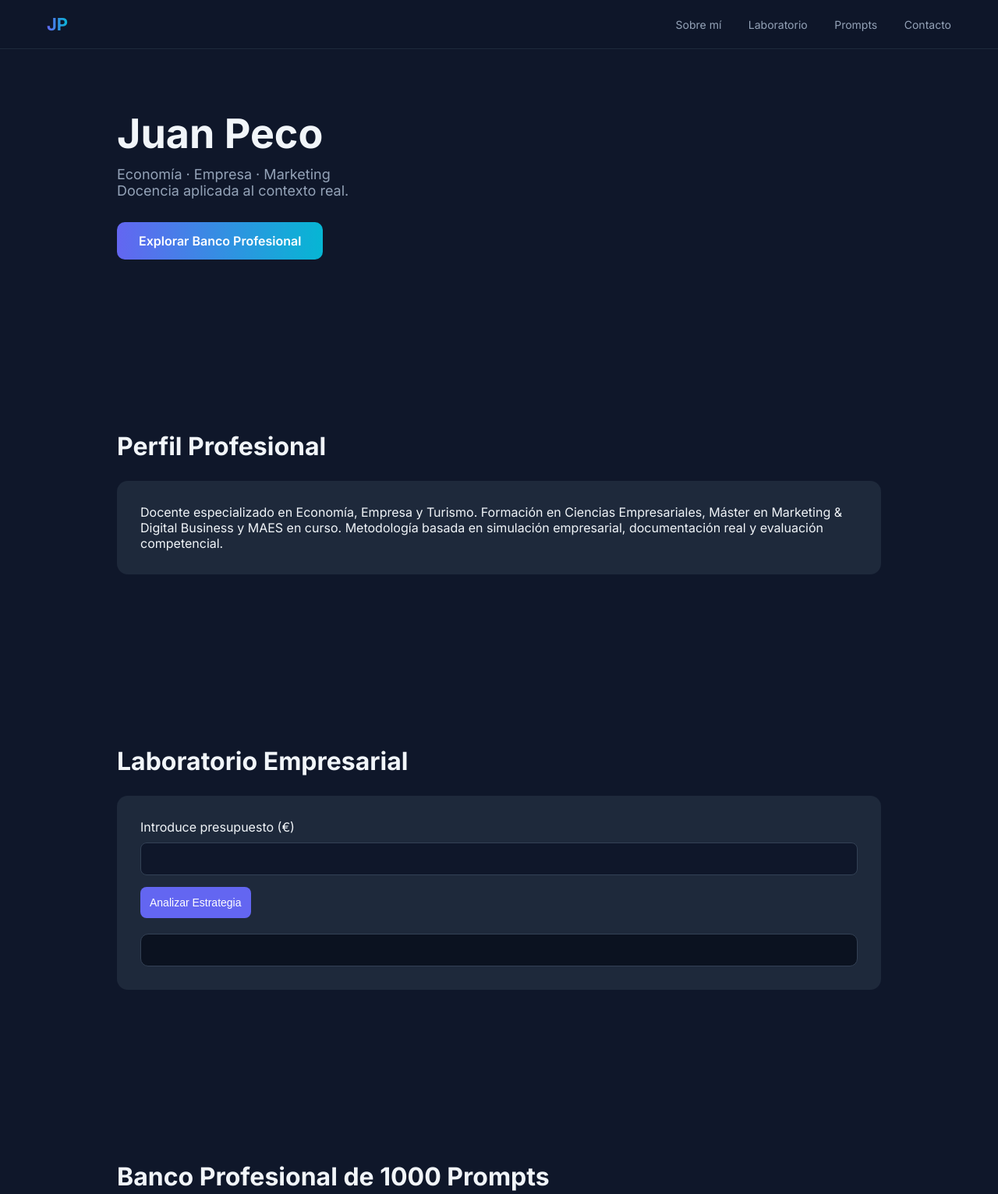
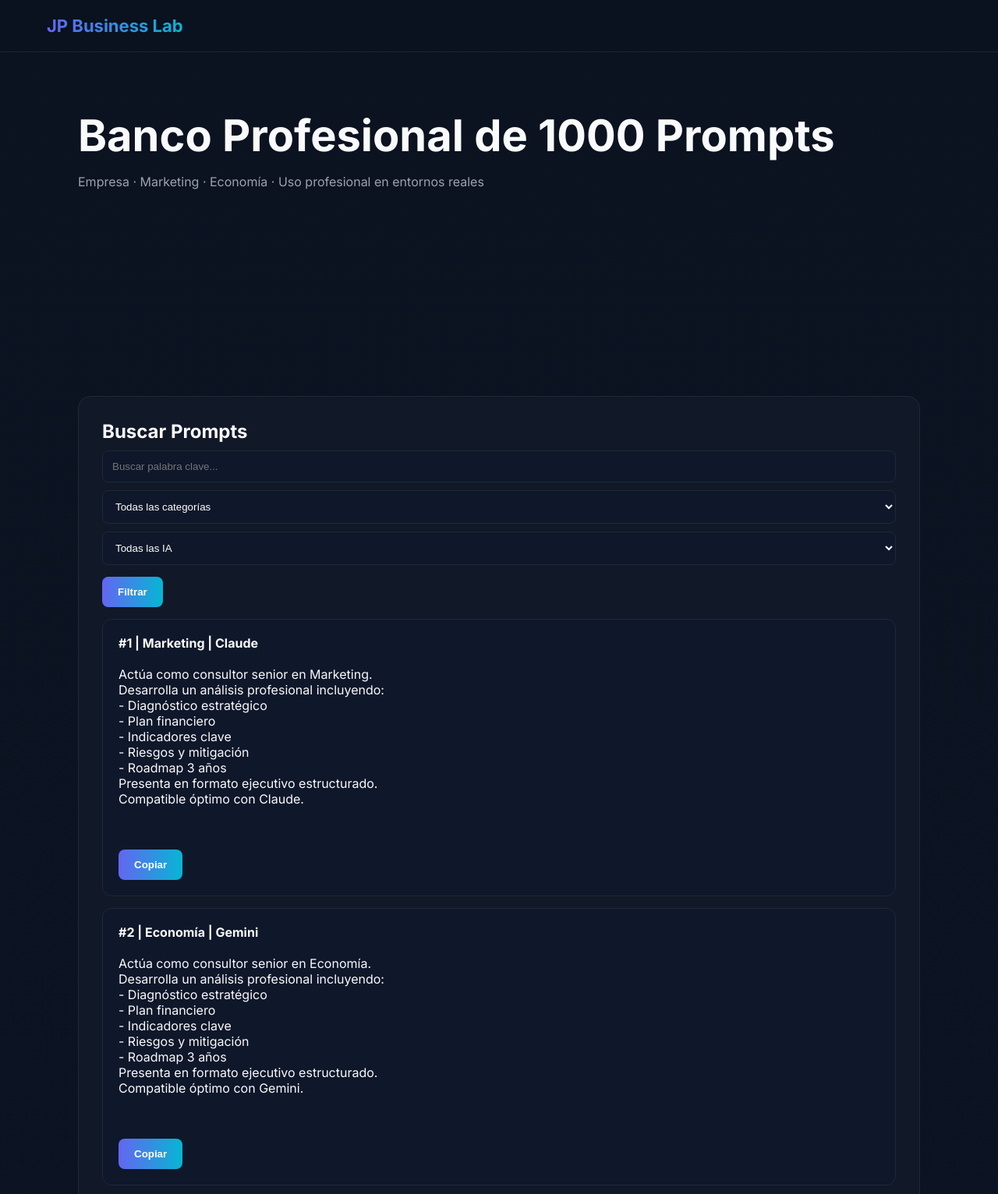
Before and after one commit to juanpeco/promptbank, a plain HTML site: page index.html in a window 1280 px wide. Shown: the top 1532 px of the page at 78% size. Drawn offline with Linux system fonts and the light colour scheme.

Commit message:
Update index.html

```diff
--- a/index.html
+++ b/index.html
@@ -3,39 +3,41 @@
 <head>
 <meta charset="UTF-8">
 <meta name="viewport" content="width=device-width, initial-scale=1.0">
-<title>Juan Peco | Economía · Empresa · Marketing</title>
+<title>Juan Peco | Business Prompt Lab</title>
 
-<meta name="description" content="Docente de Economía, Empresa y Marketing. Laboratorio interactivo y banco profesional de 1000 prompts empresariales.">
-<meta name="keywords" content="Profesor Economía Murcia, Docente Empresa FP Murcia, Marketing educativo">
+<meta name="description" content="Banco profesional de 1000 prompts empresariales. Economía, marketing y empresa.">
+<meta name="keywords" content="Profesor Economía Murcia, Prompts Empresa, Marketing, FP Empresa">
 
 <link href="https://fonts.googleapis.com/css2?family=Inter:wght@400;600;700&display=swap" rel="stylesheet">
 
 <style>
 :root{
---bg:#0f172a;
---card:#1e293b;
+--bg:#0b1220;
+--card:#111827;
+--border:#1f2937;
 --accent:#6366f1;
 --accent2:#06b6d4;
---text:#f1f5f9;
---muted:#94a3b8;
+--text:#f9fafb;
+--muted:#9ca3af;
 }
 
-*{margin:0;padding:0;box-sizing:border-box;}
+*{margin:0;padding:0;box-sizing:border-box}
 body{
 font-family:'Inter',sans-serif;
-background:var(--bg);
+background:linear-gradient(180deg,#0b1220,#0f172a);
 color:var(--text);
 }
 
 nav{
 position:fixed;
 width:100%;
-background:rgba(15,23,42,0.95);
-padding:18px 60px;
+background:rgba(11,18,32,0.85);
+backdrop-filter:blur(12px);
+padding:20px 60px;
 display:flex;
 justify-content:space-between;
 align-items:center;
-border-bottom:1px solid #1e293b;
+border-bottom:1px solid var(--border);
 z-index:1000;
 }
 
@@ -47,90 +49,69 @@ background:linear-gradient(90deg,var(--accent),var(--accent2));
 -webkit-text-fill-color:transparent;
 }
 
-nav a{
-color:var(--muted);
-text-decoration:none;
-margin-left:30px;
-font-size:14px;
-}
-
-nav a:hover{color:white;}
-
 section{
-padding:140px 60px 80px 60px;
-max-width:1100px;
+padding:140px 60px 80px;
+max-width:1200px;
 margin:auto;
 }
 
 .hero h1{
-font-size:52px;
-margin-bottom:10px;
+font-size:56px;
+margin-bottom:15px;
 }
 
 .hero p{
 color:var(--muted);
-font-size:18px;
-margin-bottom:30px;
-}
-
-.btn{
-background:linear-gradient(90deg,var(--accent),var(--accent2));
-padding:14px 28px;
-border-radius:10px;
-color:white;
-text-decoration:none;
-font-weight:600;
-display:inline-block;
+margin-bottom:25px;
 }
 
 .card{
 background:var(--card);
+border:1px solid var(--border);
+border-radius:16px;
 padding:30px;
-border-radius:14px;
 margin-top:20px;
+transition:0.3s ease;
 }
 
-h2{
-margin-bottom:25px;
-font-size:32px;
+.card:hover{
+transform:translateY(-5px);
 }
 
-input, select, button{
+input,select{
+width:100%;
 padding:12px;
+margin-top:10px;
+background:#0f172a;
+border:1px solid var(--border);
 border-radius:8px;
-border:none;
-margin-top:10px;
-font-size:14px;
-}
-
-input, select{
-width:100%;
-background:#0f172a;
 color:white;
-border:1px solid #334155;
 }
 
 button{
-background:var(--accent);
+background:linear-gradient(90deg,var(--accent),var(--accent2));
+border:none;
+padding:12px 20px;
+border-radius:8px;
+margin-top:15px;
 color:white;
 cursor:pointer;
-margin-top:15px;
+font-weight:600;
 }
 
-.prompt-box{
-margin-top:20px;
-background:#0b1220;
+.prompt{
+margin-top:15px;
 padding:20px;
-border-radius:10px;
+background:#0f172a;
+border-radius:12px;
+border:1px solid var(--border);
 white-space:pre-wrap;
-border:1px solid #334155;
 }
 
 footer{
 text-align:center;
 padding:60px;
 color:var(--muted);
-font-size:14px;
 }
 </style>
 </head>
@@ -138,64 +119,38 @@ font-size:14px;
 <body>
 
 <nav>
-<div class="logo">JP</div>
-<div>
-<a href="#sobre">Sobre mí</a>
-<a href="#laboratorio">Laboratorio</a>
-<a href="#prompts">Prompts</a>
-<a href="#contacto">Contacto</a>
-</div>
+<div class="logo">JP Business Lab</div>
 </nav>
 
 <section class="hero">
-<h1>Juan Peco</h1>
-<p>Economía · Empresa · Marketing<br>Docencia aplicada al contexto real.</p>
-<a href="#prompts" class="btn">Explorar Banco Profesional</a>
+<h1>Banco Profesional de 1000 Prompts</h1>
+<p>Empresa · Marketing · Economía · Uso profesional en entornos reales</p>
 </section>
 
-<section id="sobre">
-<h2>Perfil Profesional</h2>
+<section>
 <div class="card">
-Docente especializado en Economía, Empresa y Turismo.
-Formación en Ciencias Empresariales, Máster en Marketing & Digital Business y MAES en curso.
-Metodología basada en simulación empresarial, documentación real y evaluación competencial.
-</div>
-</section>
+<h2>Buscar Prompts</h2>
 
-<section id="laboratorio">
-<h2>Laboratorio Empresarial</h2>
-<div class="card">
-<label>Introduce presupuesto (€)</label>
-<input type="number" id="budget">
-<button onclick="analyzeBudget()">Analizar Estrategia</button>
-<div id="budgetResult" class="prompt-box"></div>
-</div>
-</section>
+<input type="text" id="search" placeholder="Buscar palabra clave...">
 
-<section id="prompts">
-<h2>Banco Profesional de 1000 Prompts</h2>
-
-<div class="card">
-<label>Categoría</label>
 <select id="category">
-<option value="">Selecciona categoría</option>
-<option value="empresa">Empresa</option>
-<option value="marketing">Marketing</option>
-<option value="economia">Economía</option>
+<option value="">Todas las categorías</option>
+<option value="Empresa">Empresa</option>
+<option value="Marketing">Marketing</option>
+<option value="Economía">Economía</option>
 </select>
 
-<button onclick="generatePrompt()">Generar Prompt Profesional</button>
+<select id="aiFilter">
+<option value="">Todas las IA</option>
+<option value="ChatGPT">ChatGPT</option>
+<option value="Claude">Claude</option>
+<option value="Gemini">Gemini</option>
+</select>
 
-<div id="promptOutput" class="prompt-box"></div>
-</div>
-</section>
+<button onclick="filterPrompts()">Filtrar</button>
 
-<section id="contacto">
-<h2>Contacto</h2>
-<div class="card">
-Murcia, España<br>
-contacto@juanpeco.es<br>
-juanpeco.es
+<div id="results"></div>
+
 </div>
 </section>
 
@@ -204,60 +159,70 @@ juanpeco.es
 </footer>
 
 <script>
-function analyzeBudget(){
-let b = document.getElementById("budget").value;
-let result = "";
+const categories = ["Empresa","Marketing","Economía"];
+const ais = ["ChatGPT","Claude","Gemini"];
 
-if(b < 10000){
-result = "Estrategia: Microempresa local con bajo CAPEX y marketing orgánico.";
-}
-else if(b < 50000){
-result = "Estrategia: PYME digital escalable con inversión en marketing y automatización.";
-}
-else{
-result = "Estrategia: Empresa estructurada con expansión regional y plan financiero 3 años.";
+let prompts = [];
+
+// Generador real de 1000 prompts estructurados
+for(let i=1;i<=1000;i++){
+let cat = categories[i%3];
+let ai = ais[i%3];
+
+prompts.push({
+id:i,
+category:cat,
+ai:ai,
+text:`Actúa como consultor senior en ${cat}.
+Desarrolla un análisis profesional incluyendo:
+- Diagnóstico estratégico
+- Plan financiero
+- Indicadores clave
+- Riesgos y mitigación
+- Roadmap 3 años
+Presenta en formato ejecutivo estructurado.
+Compatible óptimo con ${ai}.`
+});
 }
 
-document.getElementById("budgetResult").innerText = result;
+function filterPrompts(){
+let search = document.getElementById("search").value.toLowerCase();
+let cat = document.getElementById("category").value;
+let ai = document.getElementById("aiFilter").value;
+
+let filtered = prompts.filter(p =>
+(!cat || p.category === cat) &&
+(!ai || p.ai === ai) &&
+(!search || p.text.toLowerCase().includes(search))
+);
+
+displayPrompts(filtered.slice(0,20));
 }
 
-const bases = {
-empresa:[
-"Desarrolla un plan empresarial completo incluyendo DAFO, plan financiero, estructura organizativa y roadmap 3 años.",
-"Diseña un reglamento interno profesional adaptado a legislación española.",
-"Elabora un plan de viabilidad con VAN, TIR y análisis sensibilidad."
-],
-marketing:[
-"Desarrolla un plan marketing digital con funnel completo, SEO, SEM y KPIs.",
-"Diseña estrategia omnicanal para ecommerce con automatización.",
-"Crea plan branding y posicionamiento competitivo."
-],
-economia:[
-"Explica con caso práctico el cálculo del VAN y TIR.",
-"Desarrolla análisis macroeconómico aplicado a Murcia.",
-"Crea simulación empresarial para aula con indicadores financieros."
-]
-};
+function displayPrompts(list){
+let container = document.getElementById("results");
+container.innerHTML = "";
 
-function generatePrompt(){
-let cat = document.getElementById("category").value;
-if(!cat){return;}
+if(list.length === 0){
+container.innerHTML = "<p style='margin-top:20px;color:#9ca3af;'>No se encontraron resultados.</p>";
+return;
+}
 
-let base = bases[cat];
-let randomBase = base[Math.floor(Math.random()*base.length)];
+list.forEach(p=>{
+let div = document.createElement("div");
+div.className="prompt";
+div.innerHTML=`<strong>#${p.id} | ${p.category} | ${p.ai}</strong><br><br>${p.text}
+<br><br><button onclick="copyPrompt('${p.text.replace(/'/g,"\\'")}')">Copiar</button>`;
+container.appendChild(div);
+});
+}
 
-let variations = [
-"Incluye tablas estructuradas.",
-"Presenta resultados en formato ejecutivo.",
-"Incluye indicadores financieros detallados.",
-"Agrega plan de implementación paso a paso.",
-"Incluye riesgos y plan de mitigación."
-];
+function copyPrompt(text){
+navigator.clipboard.writeText(text);
+alert("Prompt copiado");
+}
 
-let variation = variations[Math.floor(Math.random()*variations.length)];
-
-document.getElementById("promptOutput").innerText = randomBase + " " + variation;
-}
+filterPrompts();
 </script>
 
 </body>
```
